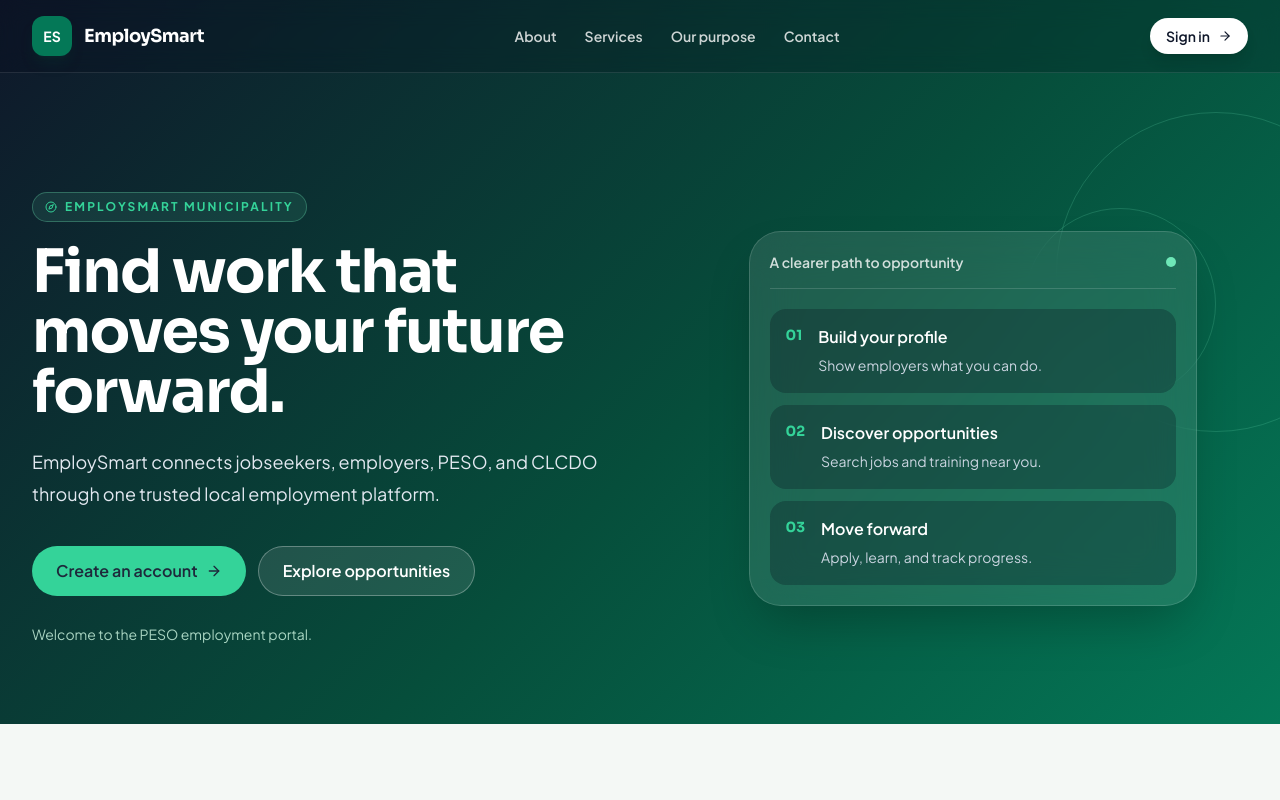
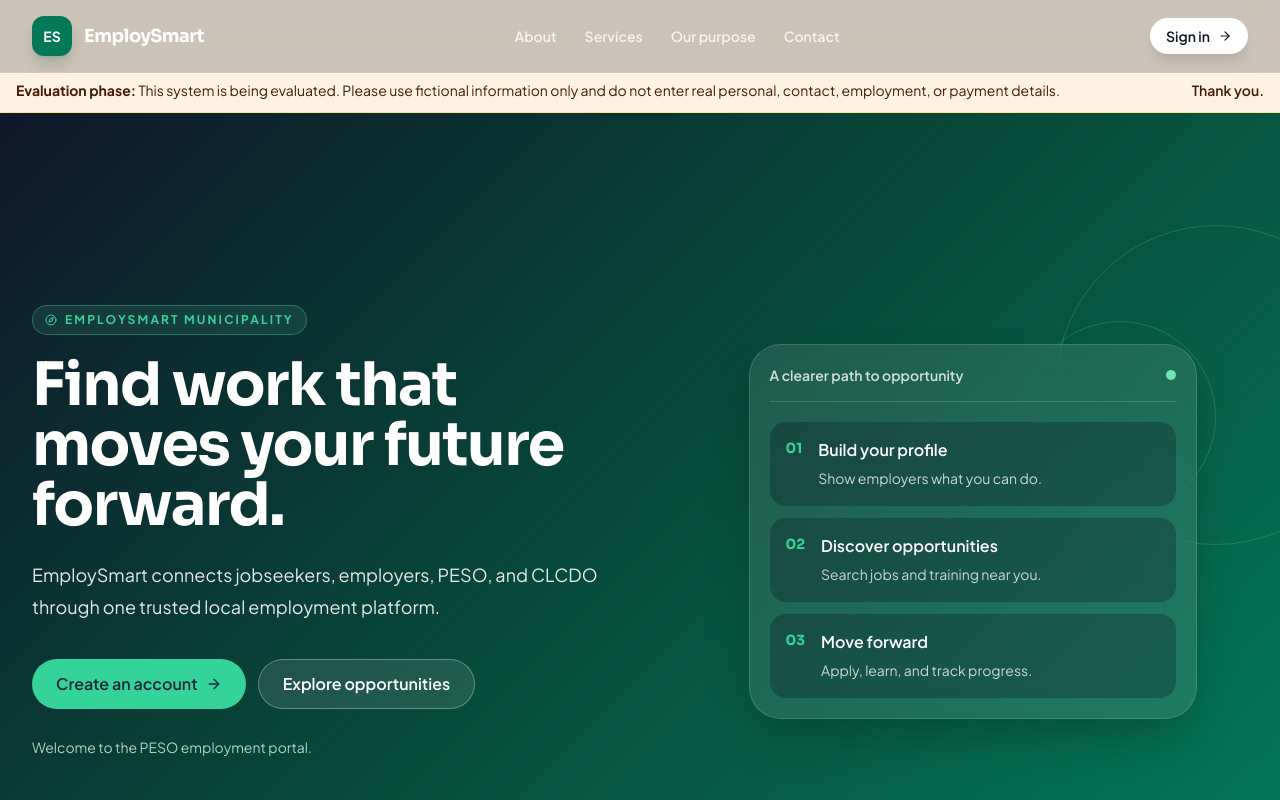
Before and after one commit to deguzmanshanmichael/EmploySmart, a React (Vite) app in the folder client/: page / in a window 1280 px wide. Shown: the top 800 px of the page. Built offline with nearby package versions, Linux system fonts and the light colour scheme; no server answers.

Commit message:
feat: add evaluation phase notices

```diff
--- /dev/null
+++ b/client/src/components/EvaluationNotice.jsx
@@ -0,0 +1,10 @@
+export default function EvaluationNotice({ className = '' }) {
+  return (
+    <div className={`border-b border-amber-200 bg-amber-50 px-4 py-3 text-sm text-amber-950 ${className}`} role="note">
+      <div className="mx-auto flex max-w-7xl flex-col gap-1 sm:flex-row sm:items-center sm:justify-between">
+        <p><strong>Evaluation phase:</strong> This system is being evaluated. Please use fictional information only and do not enter real personal, contact, employment, or payment details.</p>
+        <span className="font-semibold whitespace-nowrap">Thank you.</span>
+      </div>
+    </div>
+  )
+}
--- a/client/src/layouts/AdminLayout.jsx
+++ b/client/src/layouts/AdminLayout.jsx
@@ -2,6 +2,7 @@ import { useState } from 'react'
 import { Outlet } from 'react-router-dom'
 import Navbar from '../components/Navbar'
 import Sidebar from '../components/Sidebar'
+import EvaluationNotice from '../components/EvaluationNotice'
 import { FiHome, FiUsers, FiShield, FiActivity, FiBarChart2, FiMapPin } from 'react-icons/fi'
 
 const links = [
@@ -29,6 +30,7 @@ export default function AdminLayout() {
           roleColor="bg-red-50 text-red-700"
         />
         <main className="flex-1 overflow-y-auto p-4 md:p-6 lg:p-8">
+          <EvaluationNotice className="-mx-4 -mt-4 mb-6 md:-mx-6 md:-mt-6 lg:-mx-8 lg:-mt-8" />
           <Outlet />
         </main>
       </div>
--- a/client/src/layouts/ClcdoLayout.jsx
+++ b/client/src/layouts/ClcdoLayout.jsx
@@ -2,6 +2,7 @@ import { useState } from 'react'
 import { Outlet } from 'react-router-dom'
 import Navbar from '../components/Navbar'
 import Sidebar from '../components/Sidebar'
+import EvaluationNotice from '../components/EvaluationNotice'
 import { FiHome, FiBook, FiPlusSquare, FiUserPlus, FiCheckCircle, FiFileText } from 'react-icons/fi'
 
 const links = [
@@ -29,6 +30,7 @@ export default function ClcdoLayout() {
           roleColor="bg-yellow-50 text-yellow-700"
         />
         <main className="flex-1 overflow-y-auto p-4 md:p-6 lg:p-8">
+          <EvaluationNotice className="-mx-4 -mt-4 mb-6 md:-mx-6 md:-mt-6 lg:-mx-8 lg:-mt-8" />
           <Outlet />
         </main>
       </div>
--- a/client/src/layouts/EmployerLayout.jsx
+++ b/client/src/layouts/EmployerLayout.jsx
@@ -2,6 +2,7 @@ import { useState } from 'react'
 import { Outlet } from 'react-router-dom'
 import Navbar from '../components/Navbar'
 import Sidebar from '../components/Sidebar'
+import EvaluationNotice from '../components/EvaluationNotice'
 import { FiHome, FiPlusSquare, FiBriefcase, FiUsers, FiBarChart2 } from 'react-icons/fi'
 import { FaBuilding } from 'react-icons/fa' // ✅ ADD THIS
 
@@ -30,6 +31,7 @@ export default function EmployerLayout() {
           roleColor="bg-purple-50 text-purple-700"
         />
         <main className="flex-1 overflow-y-auto p-4 md:p-6 lg:p-8">
+          <EvaluationNotice className="-mx-4 -mt-4 mb-6 md:-mx-6 md:-mt-6 lg:-mx-8 lg:-mt-8" />
           <Outlet />
         </main>
       </div>
--- a/client/src/layouts/JobSeekerLayout.jsx
+++ b/client/src/layouts/JobSeekerLayout.jsx
@@ -2,6 +2,7 @@ import { useState } from 'react'
 import { Outlet } from 'react-router-dom'
 import Navbar from '../components/Navbar'
 import Sidebar from '../components/Sidebar'
+import EvaluationNotice from '../components/EvaluationNotice'
 import { FiHome, FiSearch, FiStar, FiFileText, FiAward, FiBook, FiUser, FiTrendingUp } from 'react-icons/fi'
 
 const links = [
@@ -32,6 +33,7 @@ export default function JobSeekerLayout() {
           roleColor="bg-blue-50 text-blue-700"
         />
         <main className="flex-1 overflow-y-auto p-4 md:p-6 lg:p-8">
+          <EvaluationNotice className="-mx-4 -mt-4 mb-6 md:-mx-6 md:-mt-6 lg:-mx-8 lg:-mt-8" />
           <Outlet />
         </main>
       </div>
--- a/client/src/layouts/PesoLayout.jsx
+++ b/client/src/layouts/PesoLayout.jsx
@@ -2,6 +2,7 @@ import { useState } from 'react'
 import { Outlet } from 'react-router-dom'
 import Navbar from '../components/Navbar'
 import Sidebar from '../components/Sidebar'
+import EvaluationNotice from '../components/EvaluationNotice'
 import { FiHome, FiBriefcase, FiCheckSquare, FiUsers, FiShield, FiFileText } from 'react-icons/fi'
 
 const links = [
@@ -30,6 +31,7 @@ export default function PesoLayout() {
           roleColor="bg-green-50 text-green-700"
         />
         <main className="flex-1 overflow-y-auto p-4 md:p-6 lg:p-8">
+          <EvaluationNotice className="-mx-4 -mt-4 mb-6 md:-mx-6 md:-mt-6 lg:-mx-8 lg:-mt-8" />
           <Outlet />
         </main>
       </div>
--- a/client/src/pages/public/LandingPage.jsx
+++ b/client/src/pages/public/LandingPage.jsx
@@ -2,6 +2,7 @@ import { useEffect, useState } from 'react'
 import { Link } from 'react-router-dom'
 import { FiArrowRight, FiBriefcase, FiCheckCircle, FiCompass, FiHeart, FiMail, FiMapPin, FiPhone, FiSearch, FiUsers } from 'react-icons/fi'
 import { settingsService } from '../../services/index'
+import EvaluationNotice from '../../components/EvaluationNotice'
 
 const defaults = {
   municipality_name: 'EmploySmart Municipality',
@@ -75,6 +76,8 @@ export default function LandingPage({ loading = false }) {
         </div>
       </header>
 
+      <EvaluationNotice className="relative z-10 pt-20" />
+
       <main id="top">
         <section className="relative isolate min-h-[720px] overflow-hidden bg-slate-950 text-white">
           <div className="absolute inset-0" style={{ backgroundImage: content.landing_hero_image ? `linear-gradient(135deg, color-mix(in srgb, var(--landing-dark) 92%, transparent), color-mix(in srgb, var(--landing-primary-dark) 78%, transparent)), url(${content.landing_hero_image})` : 'linear-gradient(135deg, var(--landing-dark), var(--landing-primary-dark) 55%, var(--landing-primary))', backgroundSize: 'cover', backgroundPosition: 'center' }} />
```
